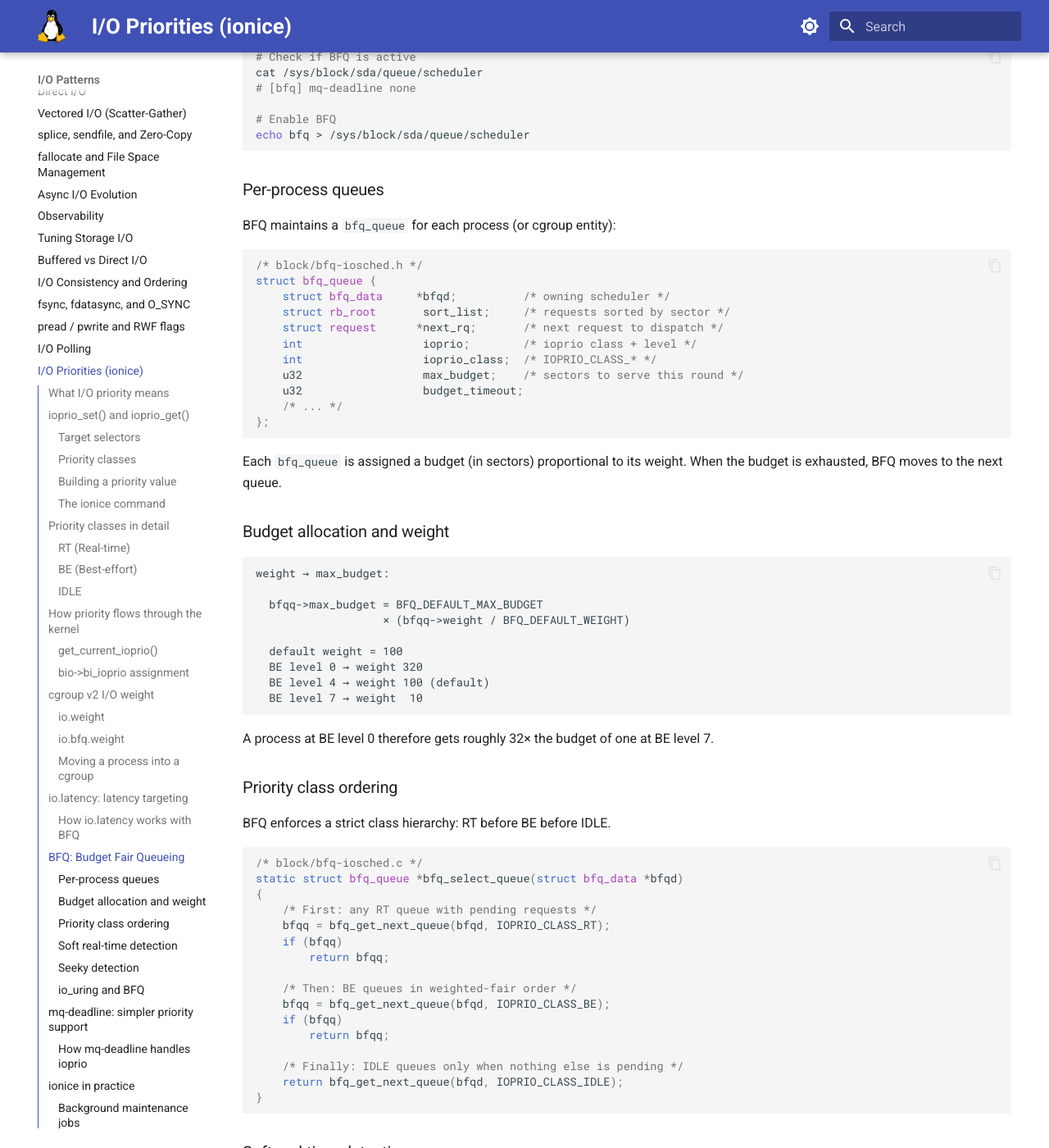
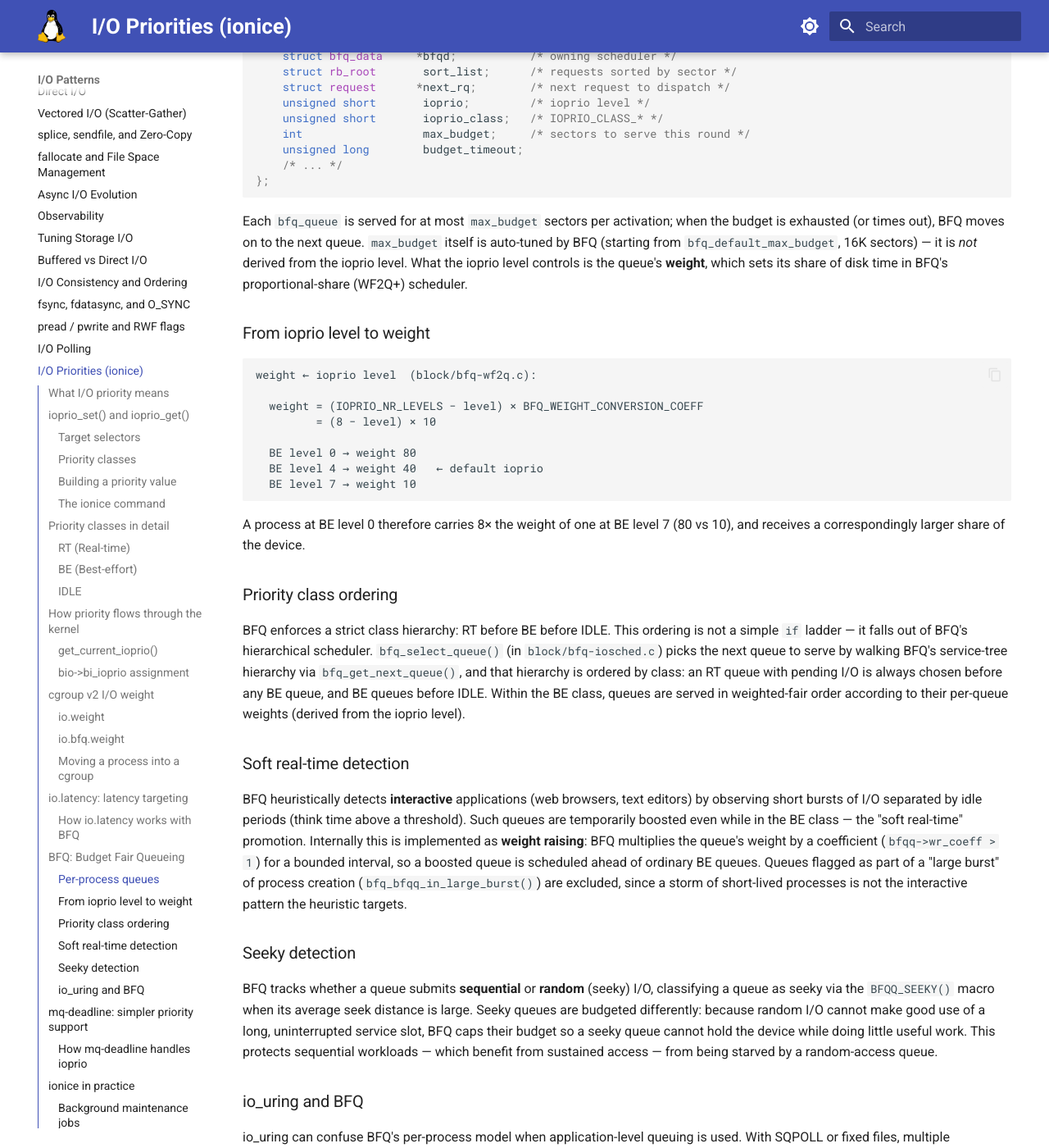
Before and after one commit to laveeshb/linux-kernel-internals, an MkDocs documentation site: the page built from docs/io/io-priorities.md, in a window 1280 px wide and 1400 px high, scrolled down 7849 px. Shown: the whole window at 82% size. Built offline with MkDocs 1.6.1 and Material for MkDocs 9.7.7, drawn with Linux system fonts in a browser that asks for light colours; some of the changed text lies outside the part shown.

Commit message:
Fix fabricated and stale kernel code snippets in io-polling and io-priorities
Line-by-line audit of every kernel-source snippet on these two pages against
current mainline, correcting invented functions/constants and stale APIs:

io-priorities.md
- get_current_ioprio: correct file (ioprio.h, not sched/core.c) and show the
  real delegation to __get_task_ioprio with its io_context/nice fallback
- bio_set_ioprio: real IOPRIO_CLASS_NONE-guarded logic (block/blk-core.c)
- remove fabricated blkcg_weight_to_ioprio and the false "io.weight maps to a
  BE ioprio level" claim; io.weight is a proportional blk-iocost/BFQ weight
- bfq_select_queue / soft-rt / seeky: replace invented bodies and constants
  (bfq_bfqq_is_soft_rt, BFQ_SEEKY_BUDGET_SHIFT, 2-arg bfq_get_next_queue) with
  accurate prose; describe weight raising and budgeting correctly
- mq-deadline deadline_data: real dd_per_prio nesting (5.15+ layout)
- ioprio->weight: real (8 - level) * 10 formula (80/40/10, 8x), not 320/100/10
- io.latency: attribute to blk-iolatency throttling, not BFQ weight boosting
- struct field types and the data-structure summary corrected

io-polling.md
- iomap_dio_submit_bio: real REQ_POLLED + iocb->private stash (not REQ_HIPRI)
- remove fabricated blk_mq_alloc_request_hctx/op_is_hipri "reserved tag" story;
  explain poll hardware queues (HCTX_TYPE_POLL / nvme.poll_queues)
- iocb_bio_iopoll and bio_poll: correct file (blk-core.c) and real bodies;
  drop removed blk_qc_t_to_queue_num and the stale "encoded cookie" prose
- nvme_poll: nvme_poll_cq (not nvme_process_cq) + NVMEQ_POLLED check
- io_do_iopoll: correct file (io_uring/rw.c) and real iopoll_node iteration
  (the inflight_entry field does not exist)
- io_iopoll_check: real signature and loop
- io_read: real __io_read/io_iter_do_read path (drop invented
  vfs_iocb_iter_read call and io_read_prep_async)
- SQPOLL cap: IORING_SQPOLL_CAP_ENTRIES_VALUE (8), not 4

Verified with mkdocs build --strict.

````diff
--- a/docs/io/io-priorities.md
+++ b/docs/io/io-priorities.md
@@ -174,20 +174,24 @@
 ### get_current_ioprio()
 
 ```c
-/* kernel/sched/core.c */
-int get_current_ioprio(void)
+/* include/linux/ioprio.h */
+static inline int get_current_ioprio(void)
 {
-    struct io_context *ioc = current->io_context;
+    return __get_task_ioprio(current);
+}
 
-    if (ioc) {
-        int ioprio = ioc->ioprio;
+static inline int __get_task_ioprio(struct task_struct *p)
+{
+    struct io_context *ioc = p->io_context;
+    int prio;
 
-        if (ioprio != IOPRIO_DEFAULT)
-            return ioprio;
-    }
-    /* Fall back to deriving from CPU nice */
-    return IOPRIO_PRIO_VALUE(IOPRIO_CLASS_BE,
-                             task_nice_ioclass(current));
+    if (!ioc)   /* no io_context: derive class + level from CPU nice */
+        return IOPRIO_PRIO_VALUE(task_nice_ioclass(p), task_nice_ioprio(p));
+
+    prio = ioc->ioprio;
+    if (IOPRIO_PRIO_CLASS(prio) == IOPRIO_CLASS_NONE)  /* class NONE: use nice */
+        prio = IOPRIO_PRIO_VALUE(task_nice_ioclass(p), task_nice_ioprio(p));
+    return prio;
 }
 ```
 
@@ -196,29 +200,17 @@
 ### bio->bi_ioprio assignment
 
 ```c
-/* block/blk-core.c — bio inherits ioprio from the submitting kiocb */
-void bio_set_ioprio(struct bio *bio)
+/* block/blk-core.c — a bio inherits ioprio from the submitting task */
+static void bio_set_ioprio(struct bio *bio)
 {
-    /* If the bio already has an explicit ioprio, keep it */
-    if (bio->bi_ioprio)
-        return;
-    blkcg_set_ioprio(bio);  /* try cgroup-level ioprio first */
-}
-
-/* fs/iomap/direct-io.c — DIO path */
-static void iomap_dio_submit_bio(const struct iomap_iter *iter,
-                                  struct iomap_dio *dio,
-                                  struct bio *bio)
-{
-    /* Copy ioprio from the originating kiocb into the bio */
-    if (dio->iocb->ki_flags & IOCB_HIPRI)
-        bio_set_polled(bio);
-    bio->bi_ioprio = dio->iocb->ki_ioprio;
-    submit_bio(bio);
+    /* Nobody set ioprio yet? Initialize from the task's (nice-derived) ioprio */
+    if (IOPRIO_PRIO_CLASS(bio->bi_ioprio) == IOPRIO_CLASS_NONE)
+        bio->bi_ioprio = get_current_ioprio();
+    blkcg_set_ioprio(bio);   /* then apply any cgroup I/O-priority policy */
 }
 ```
 
-For buffered writes the path is slightly different: the bio is created by the writeback path from a `struct writeback_control`, and the ioprio comes from the cgroup rather than the originating process.
+For direct I/O the bio carries the originating kiocb's `ki_ioprio` (copied when the DIO bio is built in `fs/iomap/direct-io.c`); for buffered writes the bio is created later by the writeback path, so its ioprio comes from the cgroup/writeback context rather than the originating process.
 
 ---
 
@@ -246,22 +238,7 @@
 echo "50"  > /sys/fs/cgroup/background/io.weight
 ```
 
-The cgroup weight maps to a BE ioprio level via:
-
-```c
-/*
- * Map cgroup io.weight (1–10000) to IOPRIO_CLASS_BE level (0–7).
- * Higher weight → lower ioprio level number → more bandwidth from BFQ.
- */
-static int blkcg_weight_to_ioprio(int weight)
-{
-    return IOPRIO_BE_NR - DIV_ROUND_CLOSEST(
-        weight * IOPRIO_BE_NR,
-        IOPRIO_WEIGHT_MAX);
-}
-```
-
-A cgroup with `io.weight 100` (default) maps to BE level 4. A cgroup with `io.weight 1000` maps to BE level 0 (most bandwidth).
+`io.weight` is **not** translated into a per-task ioprio level — it is a separate, proportional mechanism. The value (1–10000, default 100) is consumed directly by the block I/O controller (BFQ, or the `blk-iocost` cost model that backs `io.weight` on other schedulers) to divide device bandwidth among sibling cgroups in proportion to their weights: a cgroup with weight 200 gets roughly twice the share of one with weight 100. Per-task `ioprio` (via `ionice`) and per-cgroup `io.weight` are independent knobs — the former orders requests within BFQ's priority classes, the latter partitions bandwidth between cgroups.
 
 ### io.bfq.weight
 
@@ -377,87 +354,45 @@
 ```c
 /* block/bfq-iosched.h */
 struct bfq_queue {
-    struct bfq_data     *bfqd;          /* owning scheduler */
-    struct rb_root       sort_list;     /* requests sorted by sector */
-    struct request      *next_rq;       /* next request to dispatch */
-    int                  ioprio;        /* ioprio class + level */
-    int                  ioprio_class;  /* IOPRIO_CLASS_* */
-    u32                  max_budget;    /* sectors to serve this round */
-    u32                  budget_timeout;
+    struct bfq_data     *bfqd;           /* owning scheduler */
+    struct rb_root       sort_list;      /* requests sorted by sector */
+    struct request      *next_rq;        /* next request to dispatch */
+    unsigned short       ioprio;         /* ioprio level */
+    unsigned short       ioprio_class;   /* IOPRIO_CLASS_* */
+    int                  max_budget;     /* sectors to serve this round */
+    unsigned long        budget_timeout;
     /* ... */
 };
 ```
 
-Each `bfq_queue` is assigned a budget (in sectors) proportional to its weight. When the budget is exhausted, BFQ moves to the next queue.
+Each `bfq_queue` is served for at most `max_budget` sectors per activation; when the budget is exhausted (or times out), BFQ moves on to the next queue. `max_budget` itself is auto-tuned by BFQ (starting from `bfq_default_max_budget`, 16K sectors) — it is *not* derived from the ioprio level. What the ioprio level controls is the queue's **weight**, which sets its share of disk time in BFQ's proportional-share (WF2Q+) scheduler.
 
-### Budget allocation and weight
+### From ioprio level to weight
 
 ```
-weight → max_budget:
+weight ← ioprio level  (block/bfq-wf2q.c):
 
-  bfqq->max_budget = BFQ_DEFAULT_MAX_BUDGET
-                   × (bfqq->weight / BFQ_DEFAULT_WEIGHT)
+  weight = (IOPRIO_NR_LEVELS − level) × BFQ_WEIGHT_CONVERSION_COEFF
+         = (8 − level) × 10
 
-  default weight = 100
-  BE level 0 → weight 320
-  BE level 4 → weight 100 (default)
-  BE level 7 → weight  10
+  BE level 0 → weight 80
+  BE level 4 → weight 40   ← default ioprio
+  BE level 7 → weight 10
 ```
 
-A process at BE level 0 therefore gets roughly 32× the budget of one at BE level 7.
+A process at BE level 0 therefore carries 8× the weight of one at BE level 7 (80 vs 10), and receives a correspondingly larger share of the device.
 
 ### Priority class ordering
 
-BFQ enforces a strict class hierarchy: RT before BE before IDLE.
-
-```c
-/* block/bfq-iosched.c */
-static struct bfq_queue *bfq_select_queue(struct bfq_data *bfqd)
-{
-    /* First: any RT queue with pending requests */
-    bfqq = bfq_get_next_queue(bfqd, IOPRIO_CLASS_RT);
-    if (bfqq)
-        return bfqq;
-
-    /* Then: BE queues in weighted-fair order */
-    bfqq = bfq_get_next_queue(bfqd, IOPRIO_CLASS_BE);
-    if (bfqq)
-        return bfqq;
-
-    /* Finally: IDLE queues only when nothing else is pending */
-    return bfq_get_next_queue(bfqd, IOPRIO_CLASS_IDLE);
-}
-```
+BFQ enforces a strict class hierarchy: RT before BE before IDLE. This ordering is not a simple `if` ladder — it falls out of BFQ's hierarchical scheduler. `bfq_select_queue()` (in `block/bfq-iosched.c`) picks the next queue to serve by walking BFQ's service-tree hierarchy via `bfq_get_next_queue()`, and that hierarchy is ordered by class: an RT queue with pending I/O is always chosen before any BE queue, and BE queues before IDLE. Within the BE class, queues are served in weighted-fair order according to their per-queue weights (derived from the ioprio level).
 
 ### Soft real-time detection
 
-BFQ heuristically detects **interactive** applications (web browsers, text editors) by observing short think times between bursts of I/O. These are temporarily boosted to near-RT priority even if they are in BE class. This is the "soft real-time" promotion:
-
-```c
-/* bfq detects soft-RT if:
- *   - queue has short bursts (small budget used)
- *   - followed by idle periods (think time > threshold)
- *
- * Boosted queues skip ahead of ordinary BE queues.
- */
-static bool bfq_bfqq_is_soft_rt(struct bfq_queue *bfqq)
-{
-    return bfqq->wr_coeff > 1 &&
-           bfq_bfqq_in_large_burst(bfqq) == false;
-}
-```
+BFQ heuristically detects **interactive** applications (web browsers, text editors) by observing short bursts of I/O separated by idle periods (think time above a threshold). Such queues are temporarily boosted even while in the BE class — the "soft real-time" promotion. Internally this is implemented as **weight raising**: BFQ multiplies the queue's weight by a coefficient (`bfqq->wr_coeff > 1`) for a bounded interval, so a boosted queue is scheduled ahead of ordinary BE queues. Queues flagged as part of a "large burst" of process creation (`bfq_bfqq_in_large_burst()`) are excluded, since a storm of short-lived processes is not the interactive pattern the heuristic targets.
 
 ### Seeky detection
 
-BFQ tracks whether a queue submits **sequential** or **random** (seeky) I/O. Random-access queues get a smaller budget to prevent them from monopolising the disk's seek time:
-
-```c
-/* A queue is considered seeky if its average seek distance
- * exceeds BFQ_BFQQ_MAX_SEQ_SECTORS.
- * Seeky queues get max_budget reduced proportionally. */
-if (BFQQ_SEEKY(bfqq))
-    bfqq->max_budget >>= BFQ_SEEKY_BUDGET_SHIFT;
-```
+BFQ tracks whether a queue submits **sequential** or **random** (seeky) I/O, classifying a queue as seeky via the `BFQQ_SEEKY()` macro when its average seek distance is large. Seeky queues are budgeted differently: because random I/O cannot make good use of a long, uninterrupted service slot, BFQ caps their budget so a seeky queue cannot hold the device while doing little useful work. This protects sequential workloads — which benefit from sustained access — from being starved by a random-access queue.
 
 ### io_uring and BFQ
 
@@ -488,11 +423,15 @@
     DD_PRIO_MAX  = 2,
 };
 
+/* One set of queues per priority class (DD_DIR_COUNT = 2: read, write) */
+struct dd_per_prio {
+    struct rb_root       sort_list[DD_DIR_COUNT];  /* sorted by sector (merging) */
+    struct list_head     fifo_list[DD_DIR_COUNT];  /* sorted by deadline (anti-starvation) */
+    /* ... */
+};
+
 struct deadline_data {
-    /* Sorted by sector (for merging) */
-    struct rb_root       sort_list[DD_DIR_COUNT][DD_PRIO_MAX + 1];
-    /* Sorted by deadline (for anti-starvation) */
-    struct list_head     fifo_list[DD_DIR_COUNT][DD_PRIO_MAX + 1];
+    struct dd_per_prio   per_prio[DD_PRIO_COUNT];  /* RT, BE, IDLE (DD_PRIO_COUNT = 3) */
     /* ... */
 };
 ```
@@ -625,7 +564,7 @@
 
 ### cgroup io.latency as a compensating mechanism
 
-`io.latency` helps indirectly: if priority inversion causes a high-priority cgroup's latency to spike, BFQ will boost that cgroup's weight in subsequent rounds, partially recovering from the inversion. This is a recovery mechanism, not prevention.
+`io.latency` can help indirectly. It is implemented by the **blk-iolatency** controller (independent of BFQ): you set a target latency for a protected cgroup, and when that cgroup's observed latency exceeds the target, the controller throttles the *competing* cgroups — reducing their allowed I/O depth — until the protected cgroup recovers. It cannot undo a lock-based inversion, but by squeezing lower-priority I/O it keeps a latency-sensitive cgroup's delays bounded. This is a containment mechanism, not prevention.
 
 ---
 
@@ -633,10 +572,10 @@
 
 ```
 task_struct
-  └── ioprio (u16)            ← set by ioprio_set(), read by get_current_ioprio()
+  └── io_context->ioprio (u16) ← set by ioprio_set(), read by get_current_ioprio()
 
 struct kiocb
-  └── ki_ioprio (u16)         ← copied from task_struct at I/O submission
+  └── ki_ioprio (u16)         ← copied from the task's ioprio at I/O submission
 
 struct bio
   └── bi_ioprio (u16)         ← copied from kiocb; carries priority to block layer
@@ -647,7 +586,8 @@
 struct bfq_queue
   └── ioprio                  ← derived from request->ioprio on queue creation
   └── ioprio_class            ← RT / BE / IDLE
-  └── max_budget              ← sectors per round, proportional to weight(ioprio)
+  └── weight                  ← (8 − level) × 10; sets share of disk time
+  └── max_budget              ← sectors per round (auto-tuned, not weight-derived)
 ```
 
 ---
````
Also changed, not shown: docs/io/io-polling.md (+113 -102 lines).
